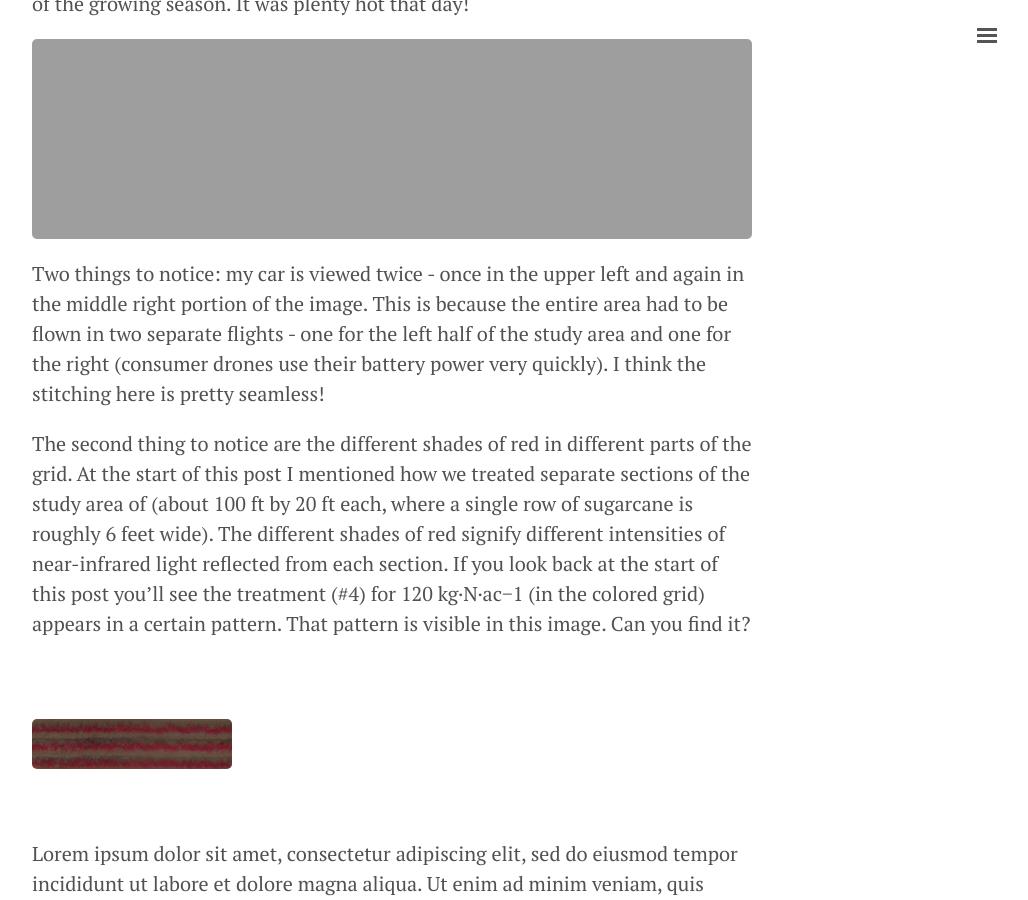
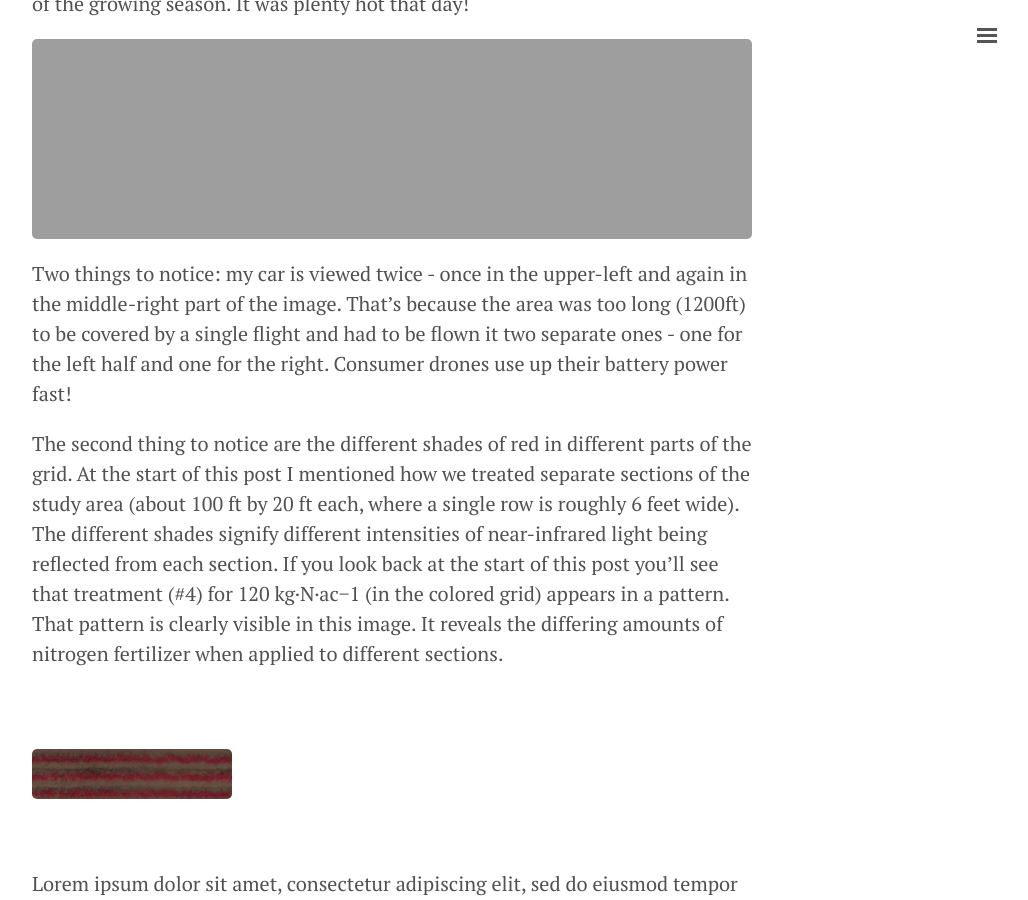
Before and after one commit to geraldmc/geraldmc.github.io, a Jekyll site: the page built from _posts/2019-02-23-predicting-yield-1.md, in a window 1280 px wide and 900 px high, scrolled down 4182 px. Shown: the whole window, without its empty margins (248-1276 px from the left). Built offline with Jekyll 4.4.1, drawn with Linux system fonts in a browser that asks for light colours.

Commit message:
adds formatting

```diff
--- a/_posts/2019-02-23-predicting-yield-1.md
+++ b/_posts/2019-02-23-predicting-yield-1.md
@@ -56,9 +56,9 @@ The process of stitching together many hundreds of smaller images, separating th
 
 ![NGR Full]({{ site.url }}/assets/NGR-full-view.png){:height="200px" width="850px"}
 
-Two things to notice: my car is viewed twice - once in the upper left and again in the middle right portion of the image. This is because the entire area had to be flown in two separate flights - one for the left half of the study area and one for the right (consumer drones use their battery power very quickly). I think the stitching here is pretty seamless!
+Two things to notice: my car is viewed twice - once in the upper-left and again in the middle-right part of the image. That's because the area was too long (1200ft) to be covered by a single flight and had to be flown it two separate ones - one for the left half and one for the right. Consumer drones use up their battery power fast!
 
-The second thing to notice are the different shades of red in different parts of the grid. At the start of this post I mentioned how we treated separate sections of the study area of (about 100 ft by 20 ft each, where a single row of sugarcane is roughly 6 feet wide). The different shades of red signify different intensities of near-infrared light reflected from each section. If you look back at the start of this post you'll see the treatment (#4) for 120 kg·N·ac−1 (in the colored grid) appears in a certain pattern. That pattern is visible in this image. Can you find it?
+The second thing to notice are the different shades of red in different parts of the grid. At the start of this post I mentioned how we treated separate sections of the study area (about 100 ft by 20 ft each, where a single row is roughly 6 feet wide). The different shades signify different intensities of near-infrared light being reflected from each section. If you look back at the start of this post you'll see that treatment (#4) for 120 kg·N·ac−1 (in the colored grid) appears in a pattern. That pattern is clearly visible in this image. It reveals the differing amounts of nitrogen fertilizer when applied to different sections.
 
 <br />
 ![CIR Section 001]({{ site.url }}/assets/2017-04-25_001_3_CIR.png){:height="50px" width="200px"}
```
